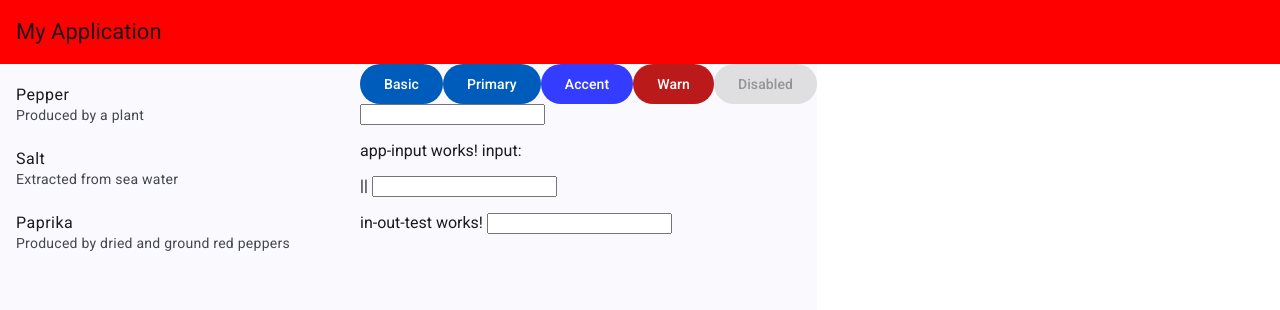
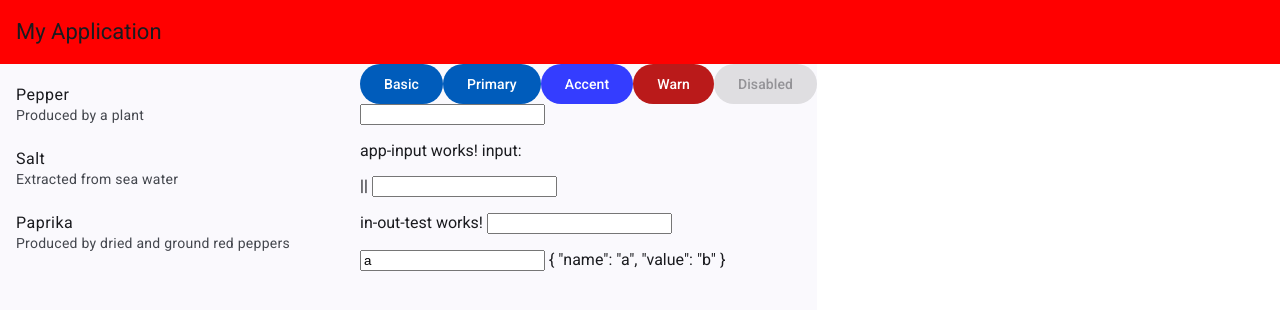
Before and after one commit to davidyujia/MyNg18Sample, an Angular app: page / in a window 1280 px wide. Shown: the top 310 px of the page. Built offline with nearby package versions, Linux system fonts and the light colour scheme.

Commit message:
two way binding

```diff
--- a/src/app/home/home.component.html
+++ b/src/app/home/home.component.html
@@ -33,7 +33,9 @@
 
     ||
     <input [(ngModel)]="inOut" type="text" />
-    <app-in-out-test [(value)]="inOut"></app-in-out-test>
+    <app-in-out-test [(value)]="inOut" [(json)]="jsonObj"></app-in-out-test>
+
+    {{ jsonObj | json}}
     <router-outlet></router-outlet>
 
   </mat-sidenav-content>
--- a/src/app/home/home.component.ts
+++ b/src/app/home/home.component.ts
@@ -8,16 +8,19 @@ import { AppInputComponent } from "../app-input/app-input.component";
 
 import { FormsModule } from '@angular/forms';
 import { InOutTestComponent } from "../in-out-test/in-out-test.component";
+import { JsonPipe } from '@angular/common';
 @Component({
   selector: 'app-home',
   standalone: true,
-  imports: [RouterOutlet, FormsModule, MatToolbarModule, MatButtonModule, MatSidenavModule, MatListModule, AppInputComponent, InOutTestComponent],
+  imports: [JsonPipe, RouterOutlet, FormsModule, MatToolbarModule, MatButtonModule, MatSidenavModule, MatListModule, AppInputComponent, InOutTestComponent],
   templateUrl: './home.component.html',
   styleUrl: './home.component.scss'
 })
 export class HomeComponent {
   model = '';
   inOut = '';
+  jsonObj = { name: 'a', value: 'b' }
+
   ngOnInit() {
     console.log('init')
   }
--- a/src/app/in-out-test/in-out-test.component.html
+++ b/src/app/in-out-test/in-out-test.component.html
@@ -1 +1,3 @@
 <p>in-out-test works! {{value}}<input type="text" [(ngModel)]="value" (ngModelChange)="valueChange.emit($event)"/></p>
+
+<input type="text" [(ngModel)]="json.name" (ngModelChange)="jsonUpdate()"/>
--- a/src/app/in-out-test/in-out-test.component.ts
+++ b/src/app/in-out-test/in-out-test.component.ts
@@ -11,4 +11,10 @@ import { FormsModule } from '@angular/forms';
 export class InOutTestComponent {
   @Input() value = '';
   @Output() valueChange = new EventEmitter<string>();
+
+  @Input() json: any = {};
+  @Output() jsonChange = new EventEmitter<any>();
+  jsonUpdate() {
+    this.jsonChange.emit(this.json);
+  }
 }
```
